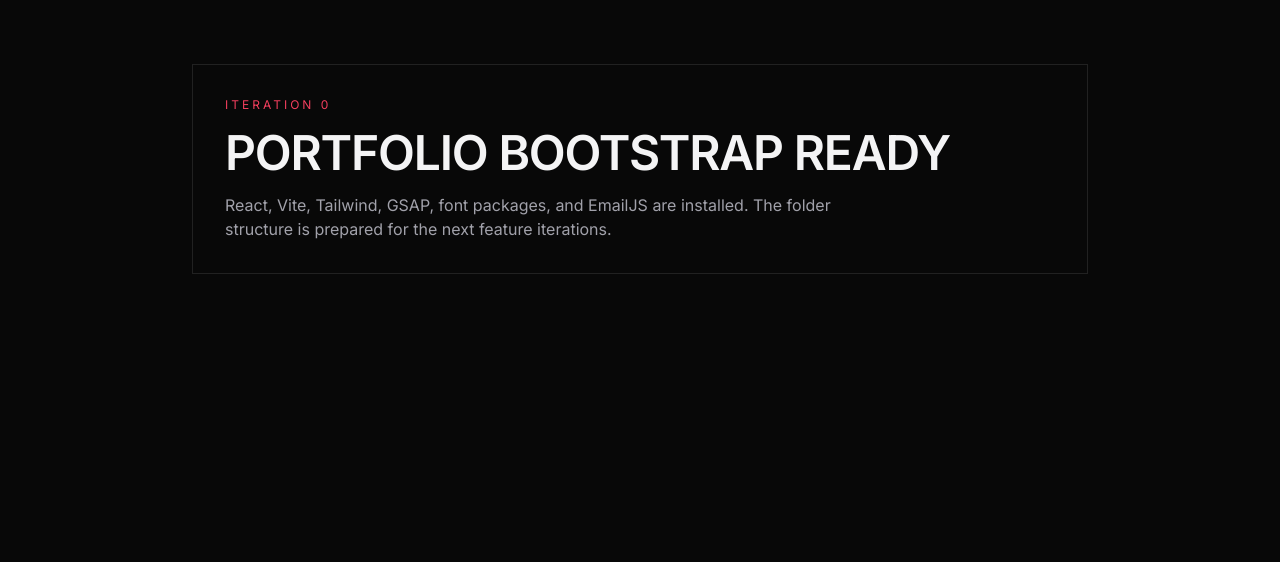
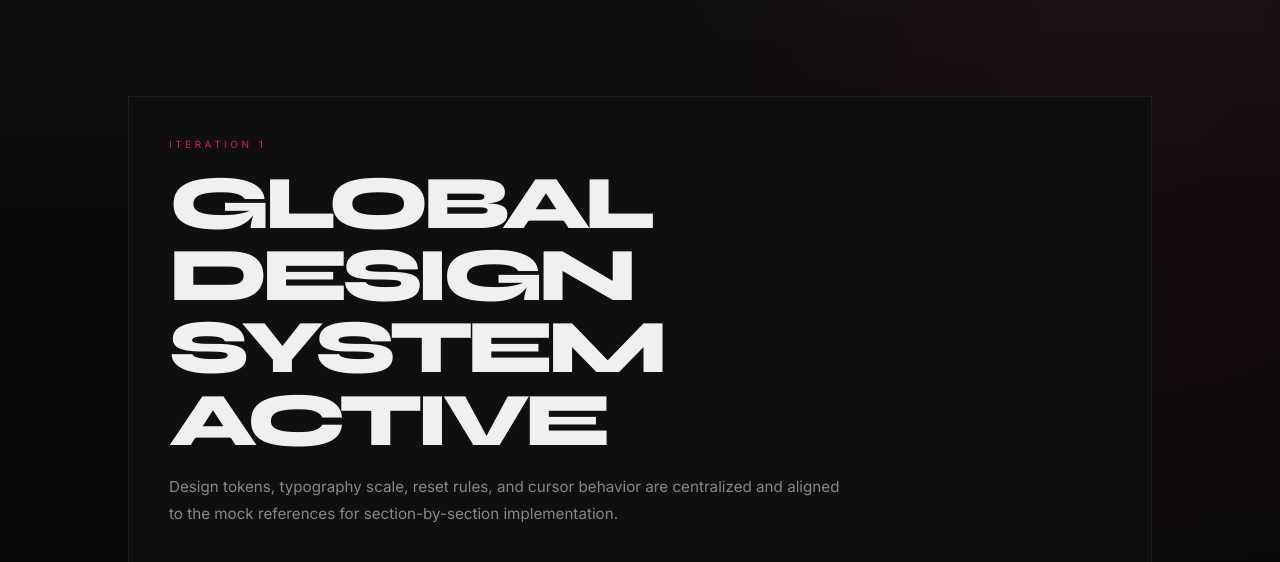
Before and after one commit to Himanth-reddy/himanth-portfolio, a React app: page / in a window 1280 px wide. Shown: the top 562 px of the page. Built offline with nearby package versions, Linux system fonts and the light colour scheme; the HTML template or start-up script is replaced by a standard one.

Commit message:
style: update App component and enhance global styles for design system

```diff
--- a/src/App.jsx
+++ b/src/App.jsx
@@ -1,16 +1,13 @@
 function App() {
   return (
-    <main className="min-h-screen px-6 py-16 md:px-12">
-      <section className="mx-auto max-w-4xl border border-white/10 p-8">
-        <p className="mb-4 text-xs uppercase tracking-[0.25em] text-rose-500">
-          Iteration 0
-        </p>
-        <h1 className="mb-4 text-3xl font-black uppercase tracking-tight text-zinc-100 md:text-5xl">
-          Portfolio Bootstrap Ready
-        </h1>
-        <p className="max-w-2xl text-sm leading-7 text-zinc-400 md:text-base">
-          React, Vite, Tailwind, GSAP, font packages, and EmailJS are installed.
-          The folder structure is prepared for the next feature iterations.
+    <main className="boot">
+      <section className="boot-card">
+        <p className="boot-kicker">Iteration 1</p>
+        <h1 className="boot-title">Global Design System Active</h1>
+        <p className="boot-copy">
+          Design tokens, typography scale, reset rules, and cursor behavior are
+          centralized and aligned to the mock references for section-by-section
+          implementation.
         </p>
       </section>
     </main>
--- a/src/styles/index.css
+++ b/src/styles/index.css
@@ -7,20 +7,229 @@
 @tailwind utilities;
 
 :root {
-  font-family: 'Inter', sans-serif;
-  color: #f0f0f0;
-  background-color: #080808;
+  /* Backgrounds */
+  --bg: #080808;
+  --bg2: #0f0f0f;
+  --bg3: #161616;
+
+  /* Accent */
+  --accent: #e11d48;
+
+  /* Text */
+  --text: #f0f0f0;
+  --muted: #888888;
+  --dim: #444444;
+
+  /* Platform colors */
+  --gh-c: #4ade80;
+  --lc-c: #f97316;
+  --kg-c: #20b2cc;
+
+  /* Borders */
+  --border: rgba(255, 255, 255, 0.06);
+
+  /* Fonts */
+  --fd: 'Syne', sans-serif;
+  --fb: 'Inter', sans-serif;
+
+  color: var(--text);
+  background-color: var(--bg);
+  font-family: var(--fb);
   text-rendering: optimizeLegibility;
   -webkit-font-smoothing: antialiased;
   -moz-osx-font-smoothing: grayscale;
 }
 
-* {
+*,
+*::before,
+*::after {
   box-sizing: border-box;
+  cursor: none;
+  border-radius: 0;
+}
+
+html,
+body,
+#root {
+  margin: 0;
+  min-height: 100vh;
+  width: 100%;
+  background: var(--bg);
+  color: var(--text);
 }
 
 body {
+  font-family: var(--fb);
+  line-height: 1.5;
+}
+
+img,
+svg {
+  display: block;
+  max-width: 100%;
+}
+
+ul,
+ol {
   margin: 0;
+  padding: 0;
+  list-style: none;
+}
+
+h1,
+h2,
+h3,
+h4,
+h5,
+h6 {
+  margin: 0;
+  font-family: var(--fd);
+  color: var(--text);
+}
+
+p {
+  margin: 0;
+  color: var(--muted);
+}
+
+a,
+button,
+input,
+textarea,
+select {
+  font: inherit;
+  color: inherit;
+  cursor: none;
+}
+
+a {
+  text-decoration: none;
+}
+
+button {
+  background: none;
+  border: 0;
+  padding: 0;
+}
+
+/* Global primitives mapped from mock references */
+.section-shell {
+  padding: 6.25rem 3.5rem;
+  border-bottom: 1px solid var(--border);
+}
+
+.section-label {
+  display: flex;
+  align-items: center;
+  gap: 1rem;
+  margin-bottom: 4.5rem;
+  font-size: 0.625rem;
+  font-weight: 400;
+  letter-spacing: 0.35em;
+  text-transform: uppercase;
+  color: var(--accent);
+}
+
+.section-label::after {
+  content: '';
+  flex: 1;
+  height: 1px;
+  background: var(--border);
+}
+
+.display-title {
+  font-family: var(--fd);
+  font-size: clamp(2.75rem, 6vw, 5rem);
+  font-weight: 800;
+  line-height: 0.95;
+  letter-spacing: -0.08em;
+  text-transform: uppercase;
+}
+
+.outline-text {
+  -webkit-text-stroke: 2px var(--text);
+  color: transparent;
+}
+
+.body-copy {
+  font-family: var(--fb);
+  font-size: 0.9375rem;
+  font-weight: 400;
+  line-height: 1.85;
+  color: var(--muted);
+}
+
+.grid-frame {
+  display: grid;
+  gap: 1px;
+  background: var(--border);
+}
+
+.surface-a {
+  background: var(--bg);
+}
+
+.surface-b {
+  background: var(--bg2);
+}
+
+.surface-c {
+  background: var(--bg3);
+}
+
+.boot {
   min-height: 100vh;
-  background: #080808;
+  padding: 6rem 3.5rem;
+  background: radial-gradient(circle at 90% 15%, rgba(225, 29, 72, 0.08), transparent 38%),
+    linear-gradient(180deg, var(--bg2) 0%, var(--bg) 30%, var(--bg) 100%);
 }
+
+.boot-card {
+  max-width: 64rem;
+  margin: 0 auto;
+  border: 1px solid var(--border);
+  background: var(--bg2);
+  padding: 2.5rem;
+}
+
+.boot-kicker {
+  margin-bottom: 1rem;
+  font-size: 0.625rem;
+  font-weight: 400;
+  letter-spacing: 0.35em;
+  text-transform: uppercase;
+  color: var(--accent);
+}
+
+.boot-title {
+  margin-bottom: 1rem;
+  font-size: clamp(2.75rem, 8vw, 4.75rem);
+  font-weight: 800;
+  line-height: 0.95;
+  letter-spacing: -0.08em;
+  text-transform: uppercase;
+}
+
+.boot-copy {
+  max-width: 42rem;
+  font-size: 0.95rem;
+  line-height: 1.8;
+}
+
+@media (max-width: 768px) {
+  .section-shell {
+    padding: 5rem 1.25rem;
+  }
+
+  .section-label {
+    margin-bottom: 3rem;
+  }
+
+  .boot {
+    padding: 4.5rem 1.25rem;
+  }
+
+  .boot-card {
+    padding: 1.5rem;
+  }
+}
```
